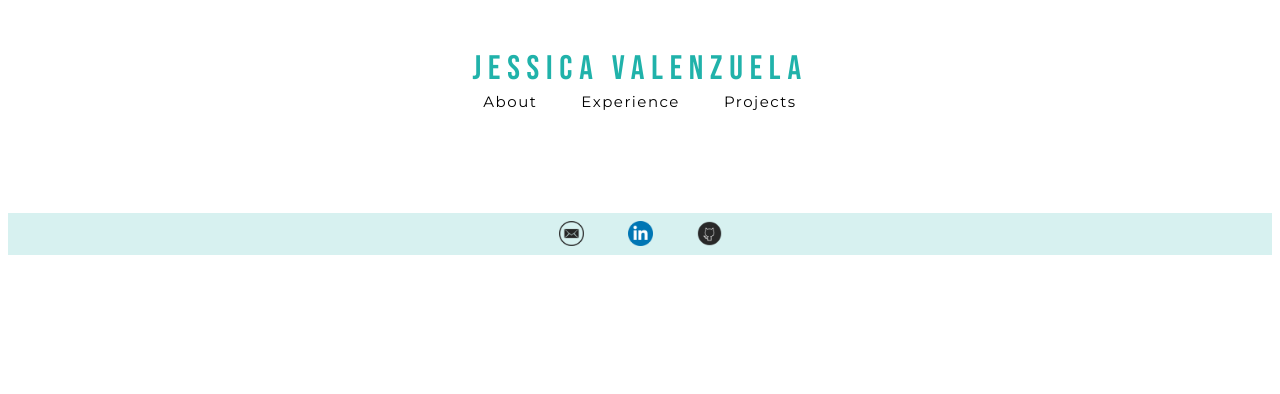
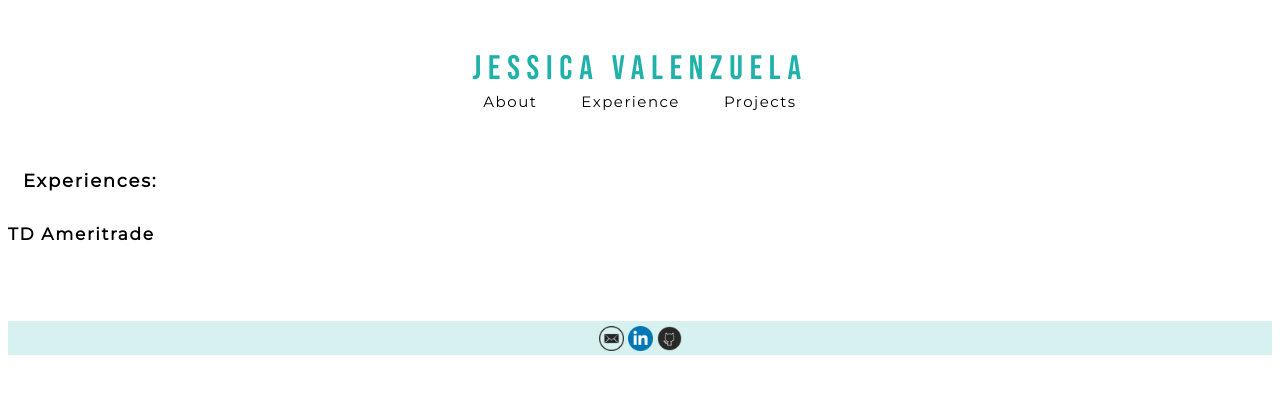
Before and after one commit to jessicavalenzuela/jessicavalenzuela.github.io, a plain HTML site: page html/experience.html in a window 1280 px wide. Drawn offline with Linux system fonts and the light colour scheme.

Commit message:
small fixes

```diff
--- a/css/site.css
+++ b/css/site.css
@@ -4,6 +4,7 @@ body {
 .header {
     padding: 40px;
     text-align: center;
+
 
   }
 
@@ -132,13 +133,20 @@ p{
         display: none;
     }
 }
-footer{
-    background: rgb(215, 241, 240);
+
+.footer {
+    position: abosolute;
     padding-top: 5px;
-    padding-bottom: 5px;
+    left: 0;
+    bottom: 0;
+    width: 100%;
+    background-color: rgb(215, 241, 240);;
     text-align: center;
-}
+ }
 
 main{
     padding-bottom: 60px;
 }
+#TD{
+    font-weight: bold;
+}
--- a/html/experience.html
+++ b/html/experience.html
@@ -17,14 +17,18 @@
                     <li><a class="link" href="projects.html">Projects</a></li>
                 </nav>
         </div>
+
+        <h2>Experiences: </h2>
+                    <p id = "TD"> TD Ameritrade</p>
+
         </main>
-        <footer>
-            <nav class = "contacts">
-                <li><a href="mailto:jvalenzu@stevens.edu"><img src="../image/mail.png" height = 25 width = 25></a></li>
-                <li><a href="https://www.linkedin.com/in/jessica-valenzuela-2b0b30145/"><img src="../image/linkedin.webp" height = 25 width = 25></a></li>
-                <li><a href="https://github.com/jessicavalenzuela"><img src="../image/github.png" height = 25 width = 25></a></li>
-                </nav>
-        </footer>
+        <div class="footer">
+                <a href="mailto:jvalenzu@stevens.edu"><img src="../image/mail.png" height = 25 width = 25></a>
+                <a href="https://www.linkedin.com/in/jessica-valenzuela-2b0b30145/"><img src="../image/linkedin.webp" height = 25 width = 25></a>
+                <a href="https://github.com/jessicavalenzuela"><img src="../image/github.png" height = 25 width = 25></a>
+        </div>
+
+
 
 </body>
 </html>
```
Also changed, not shown: html/projects.html (+5 -7 lines), index.html (+6 -8 lines).
